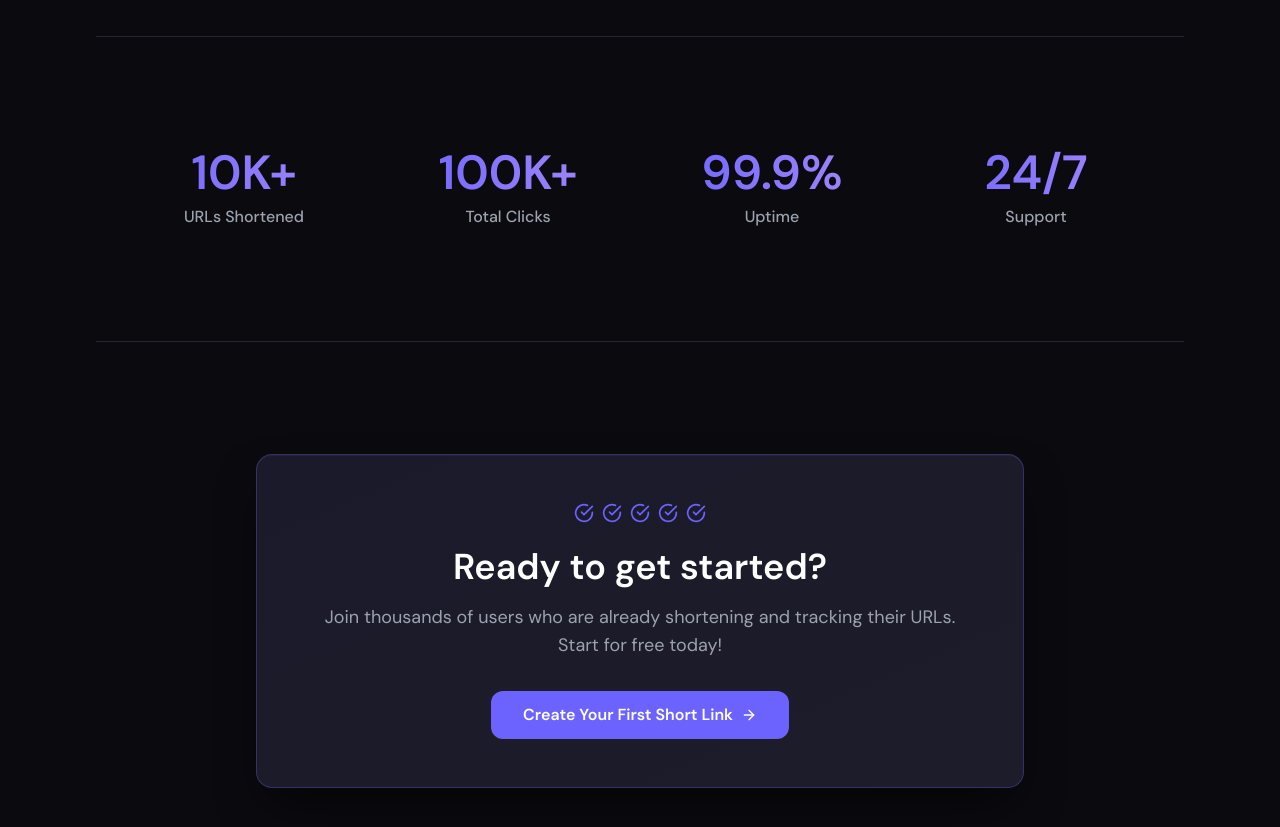
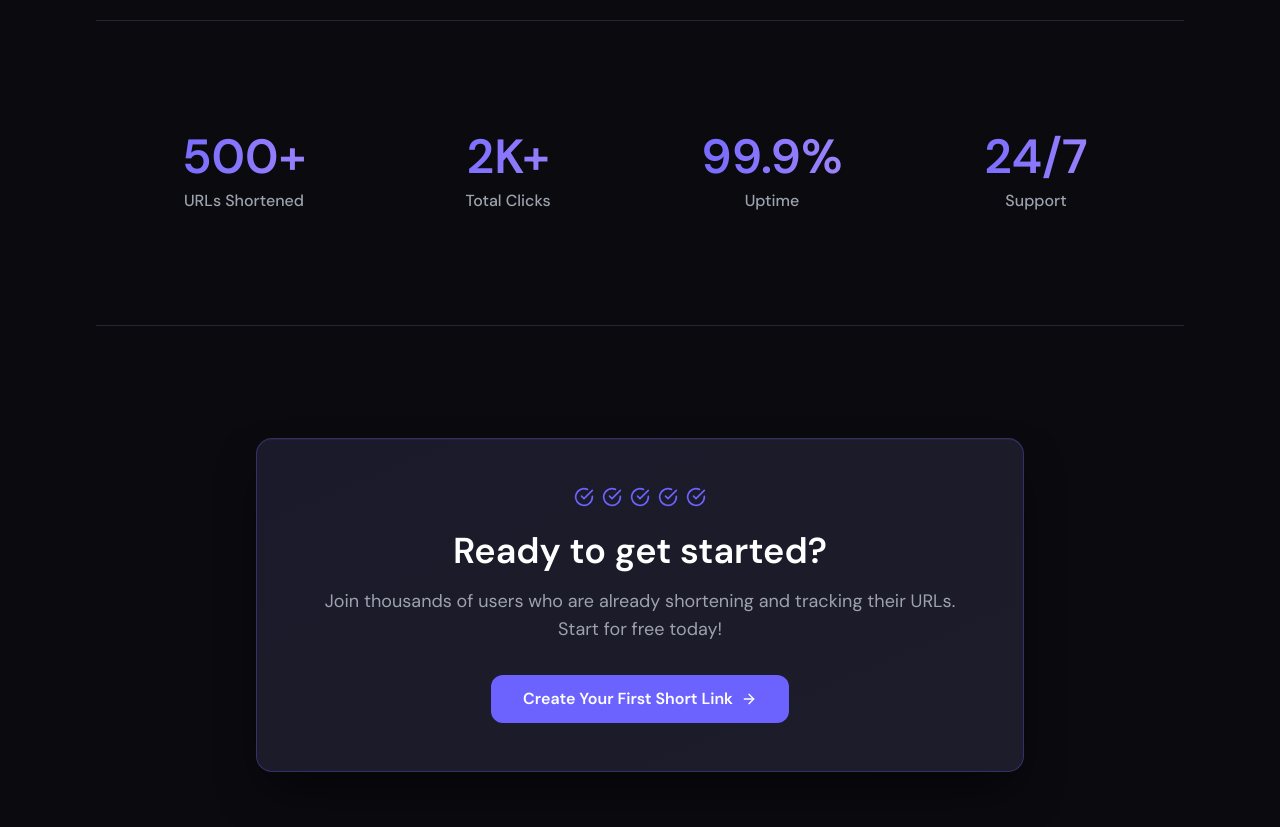
Before and after one commit to nitaidalal/url-shortener-app, a React (Vite) app in the folder frontend/: page / in a window 1280 px wide. Shown: the part 2140-2967 px from the top of the page. Built offline with nearby package versions, Linux system fonts and the light colour scheme; no server answers.

Commit message:
fix: adjust main padding in SiteLayout and update stats in Home component

```diff
--- a/frontend/src/components/SiteLayout.jsx
+++ b/frontend/src/components/SiteLayout.jsx
@@ -6,7 +6,7 @@
   return (
     <div className="min-h-screen bg-ink text-white flex flex-col">
       <Navbar />
-      <main className="mx-auto w-full max-w-6xl px-4 py-8 sm:px-6 lg:px-8 flex-grow">
+      <main className="mx-auto w-full max-w-6xl py-4 sm:px-6 lg:px-8 flex-grow">
         <Outlet />
       </main>
       <Footer />
--- a/frontend/src/pages/Home.jsx
+++ b/frontend/src/pages/Home.jsx
@@ -64,8 +64,8 @@
   ];
 
   const stats = [
-    { value: '10K+', label: 'URLs Shortened' },
-    { value: '100K+', label: 'Total Clicks' },
+    { value: '500+', label: 'URLs Shortened' },
+    { value: '2K+', label: 'Total Clicks' },
     { value: '99.9%', label: 'Uptime' },
     { value: '24/7', label: 'Support' },
   ];
```
